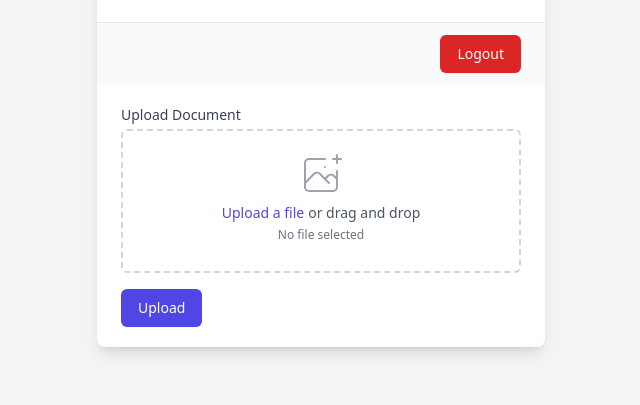
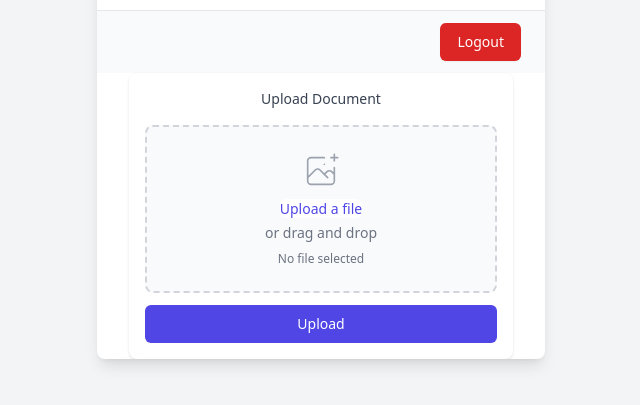
Before and after one commit to indraagstin025/Project_2-Digital-Signature, a Python web app: template templates/user_dashboard.html in a window 1280 px wide. Shown: the part 266-671 px from the top of the page, without its empty margins (319-959 px from the left). Run offline with Jinja, Linux system fonts and the light colour scheme; the template is opened without the code that fills it, so the values that code supplies are empty; some libraries are stand-ins or nearby versions.

Commit message:
menambahkan fitur drag and drop untuk upload file dan menyesuaikan tampilan

```diff
--- a/static/css/output.css
+++ b/static/css/output.css
@@ -685,6 +685,14 @@ video {
   margin-top: 2rem;
 }
 
+.mt-3 {
+  margin-top: 0.75rem;
+}
+
+.mt-5 {
+  margin-top: 1.25rem;
+}
+
 .block {
   display: block;
 }
@@ -729,6 +737,10 @@ video {
   height: 1.5rem;
 }
 
+.h-10 {
+  height: 2.5rem;
+}
+
 .min-h-screen {
   min-height: 100vh;
 }
@@ -761,6 +773,10 @@ video {
   width: 100%;
 }
 
+.w-10 {
+  width: 2.5rem;
+}
+
 .max-w-5xl {
   max-width: 64rem;
 }
@@ -771,6 +787,10 @@ video {
 
 .max-w-md {
   max-width: 28rem;
+}
+
+.max-w-sm {
+  max-width: 24rem;
 }
 
 .-translate-x-1\/2 {
@@ -918,6 +938,11 @@ video {
   border-color: transparent;
 }
 
+.border-indigo-500 {
+  --tw-border-opacity: 1;
+  border-color: rgb(99 102 241 / var(--tw-border-opacity, 1));
+}
+
 .bg-blue-400 {
   --tw-bg-opacity: 1;
   background-color: rgb(96 165 250 / var(--tw-bg-opacity, 1));
@@ -986,6 +1011,11 @@ video {
 .bg-red-500 {
   --tw-bg-opacity: 1;
   background-color: rgb(239 68 68 / var(--tw-bg-opacity, 1));
+}
+
+.bg-indigo-100 {
+  --tw-bg-opacity: 1;
+  background-color: rgb(224 231 255 / var(--tw-bg-opacity, 1));
 }
 
 .p-4 {
@@ -1066,6 +1096,14 @@ video {
   padding-top: 1.25rem;
 }
 
+.pt-6 {
+  padding-top: 1.5rem;
+}
+
+.pb-2 {
+  padding-bottom: 0.5rem;
+}
+
 .text-center {
   text-align: center;
 }
@@ -1172,6 +1210,11 @@ video {
 .text-indigo-600 {
   --tw-text-opacity: 1;
   color: rgb(79 70 229 / var(--tw-text-opacity, 1));
+}
+
+.text-indigo-500 {
+  --tw-text-opacity: 1;
+  color: rgb(99 102 241 / var(--tw-text-opacity, 1));
 }
 
 .antialiased {
--- a/static/css/styles.css
+++ b/static/css/styles.css
@@ -1,4 +1,59 @@
-body {
-    font-family: 'Source Sans Pro', sans-serif;
-    font-weight: 700; /* atau font-weight: bold; */
-  }
+#file-preview img {
+  border: 2px solid #e2e8f0; /* Border abu-abu */
+  border-radius: 8px; /* Membuat sudut melengkung */
+  margin-top: 10px;
+}
+
+#file-preview div {
+  display: flex;
+  justify-content: center;
+  align-items: center;
+  font-size: 40px;
+  height: 100px;
+  width: 100px;
+  background-color: #edf2f7;
+  border-radius: 8px;
+  margin: 10px auto;
+}
+
+    /* Drop area styling */
+    #drop-area {
+        transition: background-color 0.3s, border-color 0.3s;
+    }
+
+    #drop-area.bg-indigo-100 {
+        background-color: #ebf4ff;
+    }
+
+    #drop-area.border-indigo-500 {
+        border-color: #5a67d8;
+    }
+
+    /* File preview styling */
+    #file-preview img {
+        max-width: 150px;
+        max-height: 150px;
+        border-radius: 8px;
+        margin: 0 auto;
+    }
+
+    #file-preview div.icon {
+        font-size: 60px;
+        color: #4a5568; /* Default gray */
+        margin: 0 auto;
+    }
+
+    #file-preview p {
+        margin: 0;
+        font-size: 14px;
+        color: #2d3748;
+        text-align: center;
+    }
+
+    /* Center content in the drop area */
+    #drop-area .flex {
+        display: flex;
+        flex-direction: column;
+        align-items: center;
+        justify-content: center;
+    }
--- a/templates/home.html
+++ b/templates/home.html
@@ -6,6 +6,7 @@
     <title>Tanda Tangan Digital</title>
     <link href="https://cdn.jsdelivr.net/npm/tailwindcss@2.2.19/dist/tailwind.min.css" rel="stylesheet" />
     <script src="https://cdn.tailwindcss.com"></script>
+
   </head>
   <body class="font-sans bg-gray-100">
     <header class="py-4 px-4 md:px-8 flex items-center justify-between bg-white relative">
--- a/templates/user_dashboard.html
+++ b/templates/user_dashboard.html
@@ -4,6 +4,9 @@
     <meta charset="UTF-8" />
     <meta name="viewport" content="width=device-width, initial-scale=1.0" />
     <link rel="stylesheet" href="{{ url_for('static', filename='css/output.css') }}" />
+    <link rel="stylesheet" href="{{ url_for('static', filename='css/styles.css') }}" />
+    <script src="https://cdn.jsdelivr.net/npm/sweetalert2@11"></script>
+
     <title>Dashboard User</title>
   </head>
   <body class="bg-gray-100 font-sans">
@@ -35,114 +38,80 @@
               </section>
               {% endif %}
 
-              <!-- Flash Messages -->
-              {% with messages = get_flashed_messages(with_categories=true) %} {% if messages %}
-              <section class="px-4 py-5 sm:px-6">
-                {% for category, message in messages %}
-                <div class="text-center text-sm py-2 px-4 mb-4 {{ 'bg-green-500' if category == 'success' else 'bg-red-500' }} text-white rounded">{{ message }}</div>
-                {% endfor %}
-              </section>
-              {% endif %} {% endwith %}
 
-              <!-- Logout Button -->
+
+
               <section class="px-4 py-3 bg-gray-50 text-right sm:px-6">
                 <a
                   href="{{ url_for('logout') }}"
+                  id="logout-button"
                   class="inline-flex justify-center py-2 px-4 border border-transparent shadow-sm text-sm font-medium rounded-md text-white bg-red-600 hover:bg-red-700 focus:outline-none focus:ring-2 focus:ring-offset-2 focus:ring-red-500"
                 >
                   Logout
                 </a>
               </section>
 
-              <!-- Upload Form -->
-              <section class="px-4 py-5 sm:px-6">
-                <form action="{{ url_for('upload_document') }}" method="POST" enctype="multipart/form-data">
-                    <label for="file" class="block text-sm font-medium text-gray-700">Upload Document</label>
-                    <div class="mt-1 flex justify-center px-6 pt-5 pb-6 border-2 border-gray-300 border-dashed rounded-md">
-                        <div class="space-y-1 text-center">
-                            <svg class="mx-auto h-12 w-12 text-gray-400" stroke="currentColor" fill="none" viewBox="0 0 48 48" aria-hidden="true">
-                                <path d="M28 8H12a4 4 0 00-4 4v20m32-12v8m0 0v8a4 4 0 01-4 4H12a4 4 0 01-4-4v-4m32-4l-3.172-3.172a4 4 0 00-5.656 0L28 28M8 32l9.172-9.172a4 4 0 015.656 0L28 28m0 0l4 4m4-24h8m-4-4v8m-12 4h.02" stroke-width="2" stroke-linecap="round" stroke-linejoin="round" />
+              <!-- Script -->
+              <script type="text/javascript">
+                // Handle logout confirmation
+                document.getElementById("logout-button").addEventListener("click", function (event) {
+                  event.preventDefault(); // Prevent the default link action
+                  const confirmLogout = confirm("Are you sure you want to logout?");
+                  if (confirmLogout) {
+                    window.location.href = this.href; // Redirect to the logout URL if confirmed
+                  }
+                });
+              </script>
+
+              <form action="{{ url_for('upload_document') }}" method="POST" enctype="multipart/form-data" class="max-w-sm mx-auto p-4 bg-white rounded-lg shadow">
+                <label for="file" class="block text-sm font-medium text-gray-700 text-center">Upload Document</label>
+                <div id="drop-area" class="mt-4 flex justify-center items-center px-4 py-6 border-2 border-dashed rounded-lg border-gray-300 bg-gray-50">
+                  <div id="file-container" class="text-center">
+                    <svg class="mx-auto h-10 w-10 text-gray-400" stroke="currentColor" fill="none" viewBox="0 0 48 48" aria-hidden="true">
+                      <path
+                        d="M28 8H12a4 4 0 00-4 4v20m32-12v8m0 0v8a4 4 0 01-4 4H12a4 4 0 01-4-4v-4m32-4l-3.172-3.172a4 4 0 00-5.656 0L28 28M8 32l9.172-9.172a4 4 0 015.656 0L28 28m0 0l4 4m4-24h8m-4-4v8m-12 4h.02"
+                        stroke-width="2"
+                        stroke-linecap="round"
+                        stroke-linejoin="round"
+                      />
                     </svg>
-                            <div class="flex text-sm text-gray-600">
-                                <label for="file" class="relative cursor-pointer bg-white rounded-md font-medium text-indigo-600 hover:text-indigo-500 focus-within:outline-none focus-within:ring-2 focus-within:ring-offset-2 focus-within:ring-indigo-500">
+                    <div class="mt-2 text-sm text-gray-600">
+                      <label
+                        for="file"
+                        class="relative cursor-pointer bg-white rounded-md font-medium text-indigo-600 hover:text-indigo-500 focus-within:outline-none focus-within:ring-2 focus-within:ring-indigo-500 focus-within:ring-offset-2"
+                      >
                         <span>Upload a file</span>
-                                    <input id="file" name="file" type="file" class="sr-only" onchange="displayFilePreview()">
+                        <input id="file" name="file" type="file" class="sr-only" onchange="displayFileName()" />
                       </label>
-                                <p class="pl-1">or drag and drop</p>
+                      <p class="text-gray-500 mt-1">or drag and drop</p>
                     </div>
                     <p id="file-name" class="text-xs text-gray-500 mt-2">No file selected</p>
-                            <div id="file-preview" class="mt-4"></div> <!-- Tempat untuk preview file -->
                   </div>
                 </div>
-                    <button type="submit" class="mt-4 inline-flex justify-center py-2 px-4 border border-transparent shadow-sm text-sm font-medium rounded-md text-white bg-indigo-600 hover:bg-indigo-700 focus:outline-none focus:ring-2 focus:ring-offset-2 focus:ring-indigo-500">
+                <!-- Kurangi margin atas tombol -->
+                <button
+                  type="submit"
+                  class="mt-3 w-full py-2 px-4 border border-transparent text-sm font-medium rounded-md text-white bg-indigo-600 hover:bg-indigo-700 focus:outline-none focus:ring-2 focus:ring-offset-2 focus:ring-indigo-500"
+                >
                   Upload
                 </button>
               </form>
 
               <script>
-                    function displayFilePreview() {
-                        const input = document.getElementById('file');
-                        const filePreview = document.getElementById('file-preview');
-                        const fileName = document.getElementById('file-name');
-
-                        // Kosongkan elemen preview sebelumnya
-                        filePreview.innerHTML = "";
-
+                function displayFileName() {
+                  const input = document.getElementById("file");
+                  const fileName = document.getElementById("file-name");
                   if (input.files.length > 0) {
-                            const file = input.files[0];
-                            const fileType = file.type;
-                            const fileURL = URL.createObjectURL(file);
-
-                            // Tampilkan nama file
-                            fileName.textContent = `Selected file: ${file.name}`;
-
-                            // Tampilkan ikon atau preview sesuai jenis file
-                            if (fileType.startsWith("image/")) {
-                                // Jika file adalah gambar
-                                const img = document.createElement("img");
-                                img.src = fileURL;
-                                img.alt = "Preview";
-                                img.style.maxWidth = "150px";
-                                img.style.maxHeight = "150px";
-                                filePreview.appendChild(img);
-                            } else if (fileType === "application/pdf") {
-                                // Jika file adalah PDF
-                                filePreview.innerHTML = `<div style="font-size: 50px; color: #f56565;">📄</div><p>PDF File</p>`;
-                            } else if (
-                                fileType === "application/vnd.openxmlformats-officedocument.wordprocessingml.document" ||
-                                fileType === "application/msword"
-                            ) {
-                                // Jika file adalah Word
-                                filePreview.innerHTML = `<div style="font-size: 50px; color: #2b6cb0;">📝</div><p>Word Document</p>`;
-                            } else {
-                                // Jika jenis file lainnya
-                                filePreview.innerHTML = `<div style="font-size: 50px; color: #718096;">📁</div><p>Unknown File</p>`;
-                            }
+                    fileName.textContent = `Selected file: ${input.files[0].name}`;
                   } else {
                     fileName.textContent = "No file selected";
                   }
                 }
               </script>
-
-
-              </section>
             </dl>
           </main>
         </div>
       </div>
     </div>
-
-    <!-- Script -->
-    <script type="text/javascript">
-      // Handle back button event
-      window.onpopstate = function (event) {
-        if (confirm("You are logged in. Do you want to log out?")) {
-          window.location.href = "/logout";
-        }
-      };
-
-      // Add history to ensure onpopstate event works
-      history.pushState(null, document.title, location.href);
-    </script>
   </body>
 </html>
```
Also changed, not shown: 1 other file. Lines whose indentation alone changed are shown as unchanged.
